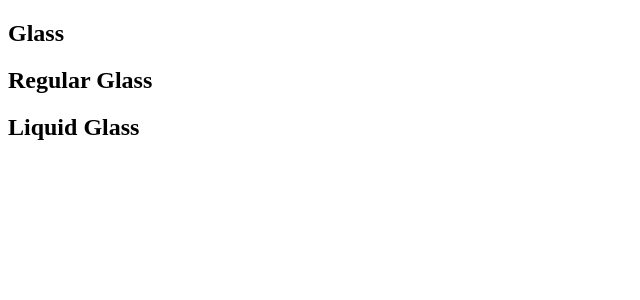
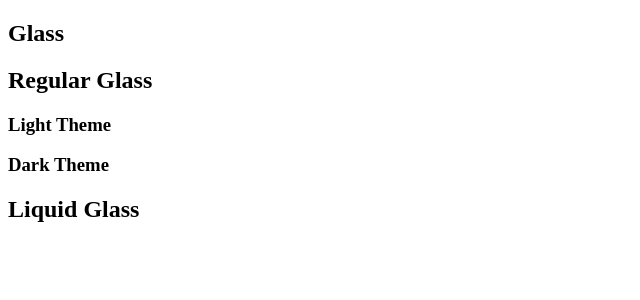
Before and after one commit to zehuac2/web-effects, a Next.js app: page /glass in a window 1280 px wide. Shown: the top 300 px of the page, without its empty margins (0-640 px from the left). Built offline with nearby package versions, Linux system fonts and the light colour scheme.

Commit message:
[feat] Save progress

```diff
--- a/app/glass/RegularGlass.tsx
+++ b/app/glass/RegularGlass.tsx
@@ -1,3 +1,5 @@
+import Theme from './Theme';
+
 /**
  * Regular Glass
  * - (Optional) Frosted glass background
@@ -9,7 +11,14 @@ function RegularGlass() {
   return (
     <section>
       <h2>Regular Glass</h2>
-      <div />
+      <Theme theme="light">
+        <h3>Light Theme</h3>
+        <div />
+      </Theme>
+      <Theme theme="dark">
+        <h3>Dark Theme</h3>
+        <div />
+      </Theme>
     </section>
   );
 }
--- /dev/null
+++ b/app/glass/Theme.tsx
@@ -0,0 +1,13 @@
+import { FC, PropsWithChildren } from 'react';
+
+export interface ThemeProps {
+  theme: 'light' | 'dark';
+}
+
+const Theme: FC<PropsWithChildren<ThemeProps>> = ({ children }) => {
+  return <div className="Theme">{children}</div>;
+};
+
+Theme.displayName = 'Theme';
+
+export default Theme;
```
Also changed, not shown: app/glass/page.scss (added).
